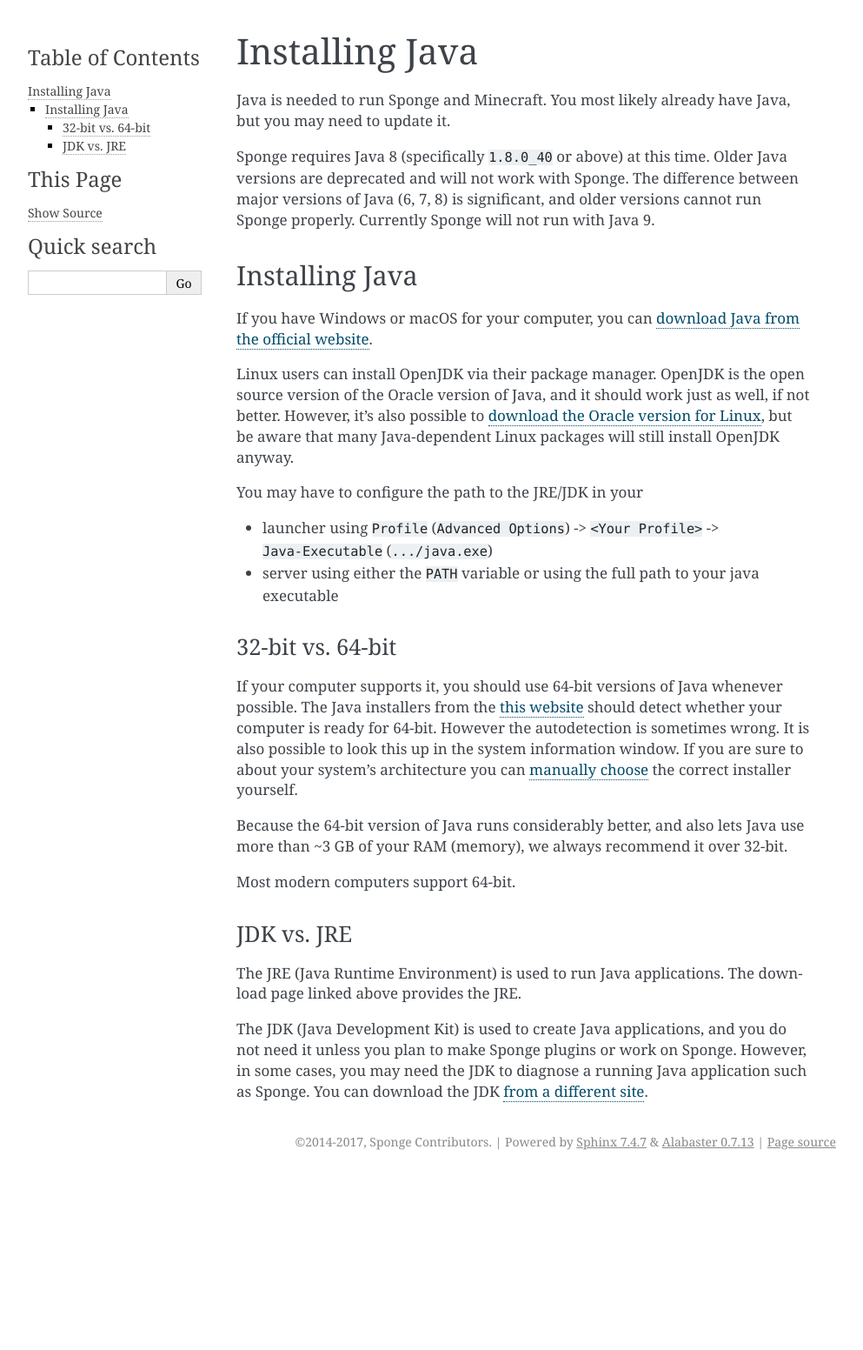
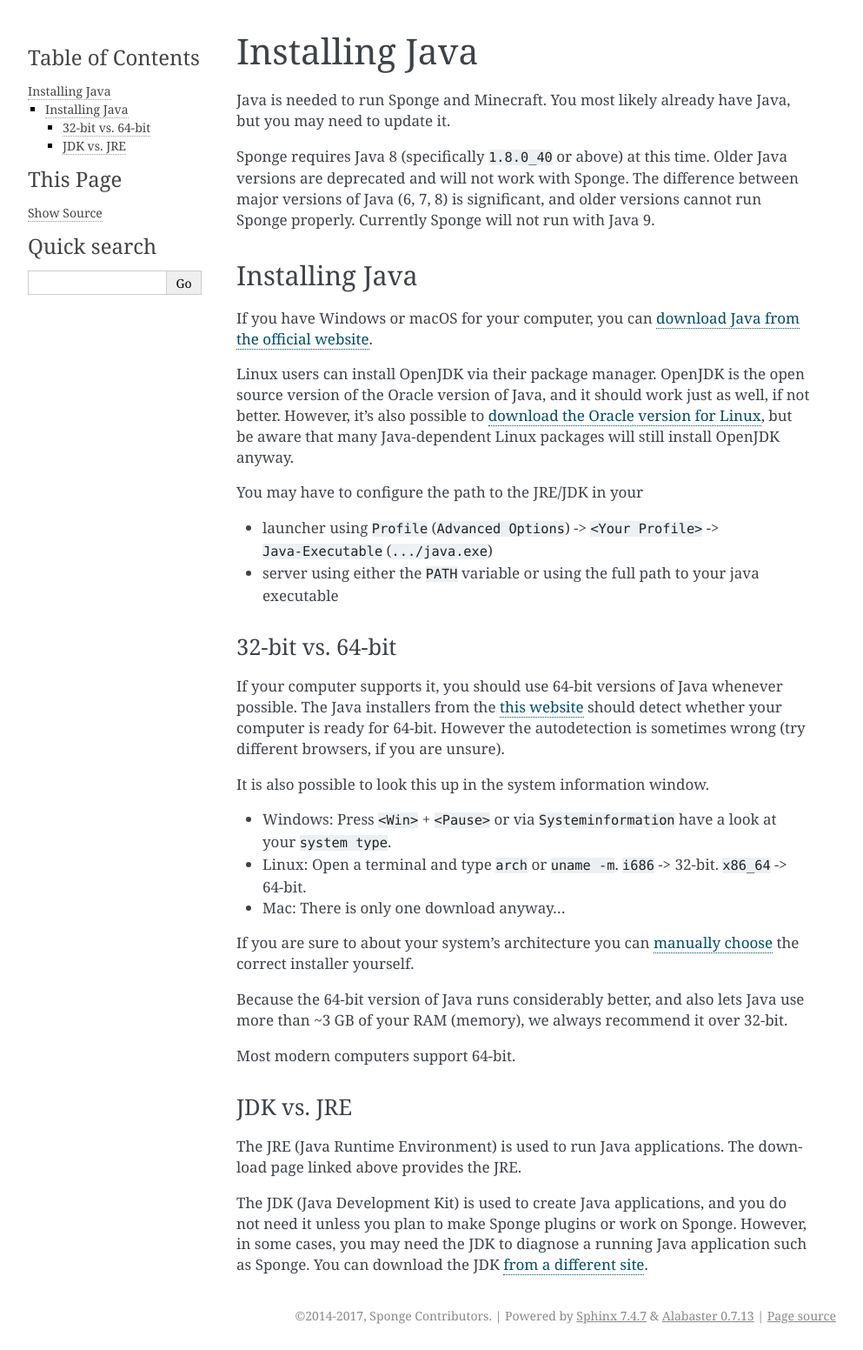
Before and after one commit to SpongePowered/SpongeDocs, a Sphinx documentation site: the page built from source/server/getting-started/jre.rst, in a window 1280 px wide. Shown: the whole page at 87% size, without its empty margins (148-1141 px from the left). Built offline with Sphinx 7.4.7, drawn with Linux system fonts in a browser that asks for light colours; pages that are not in the unit, such as notebooks, are missing from menus; before the commit the page ends 1352 px from its top, so only the background shows below that.

Commit message:
Explain how to look up the system's architecture.

```diff
--- a/source/server/getting-started/jre.rst
+++ b/source/server/getting-started/jre.rst
@@ -4,9 +4,9 @@
 
 Java is needed to run Sponge and Minecraft. You most likely already have Java, but you may need to update it.
 
-Sponge requires Java 8 (specifically ``1.8.0_40`` or above) at this time. Older Java versions are deprecated and will not
-work with Sponge. The difference between major versions of Java (6, 7, 8) is significant, and older versions cannot run
-Sponge properly. Currently Sponge will not run with Java 9.
+Sponge requires Java 8 (specifically ``1.8.0_40`` or above) at this time. Older Java versions are deprecated and will
+not work with Sponge. The difference between major versions of Java (6, 7, 8) is significant, and older versions cannot
+run Sponge properly. Currently Sponge will not run with Java 9.
 
 Installing Java
 ===============
@@ -29,12 +29,19 @@
 
 If your computer supports it, you should use 64-bit versions of Java whenever possible. The Java installers from the
 `this website <https://java.com/en/download/>`__ should detect whether your computer is ready for 64-bit.
-However the autodetection is sometimes wrong. It is also possible to look this up in the system information window.
+However the autodetection is sometimes wrong (try different browsers, if you are unsure).
+
+It is also possible to look this up in the system information window.
+
+* Windows: Press ``<Win>`` + ``<Pause>`` or via ``Systeminformation`` have a look at your ``system type``.
+* Linux: Open a terminal and type ``arch`` or ``uname -m``. ``i686`` -> 32-bit. ``x86_64`` -> 64-bit.
+* Mac: There is only one download anyway...
+
 If you are sure to about your system's architecture you can
 `manually choose <https://java.com/en/download/manual.jsp>`__ the correct installer yourself.
 
-Because the 64-bit version of Java runs considerably better, and also lets Java use more than ~3 GB of your RAM (memory),
-we always recommend it over 32-bit.
+Because the 64-bit version of Java runs considerably better, and also lets Java use more than ~3 GB of your RAM
+(memory), we always recommend it over 32-bit.
 
 Most modern computers support 64-bit.
 
```
